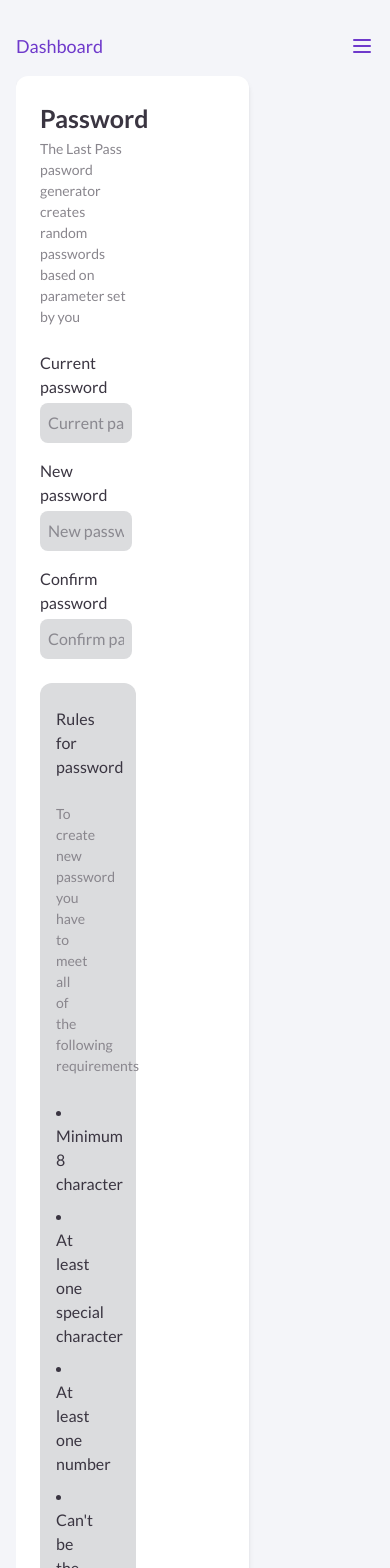
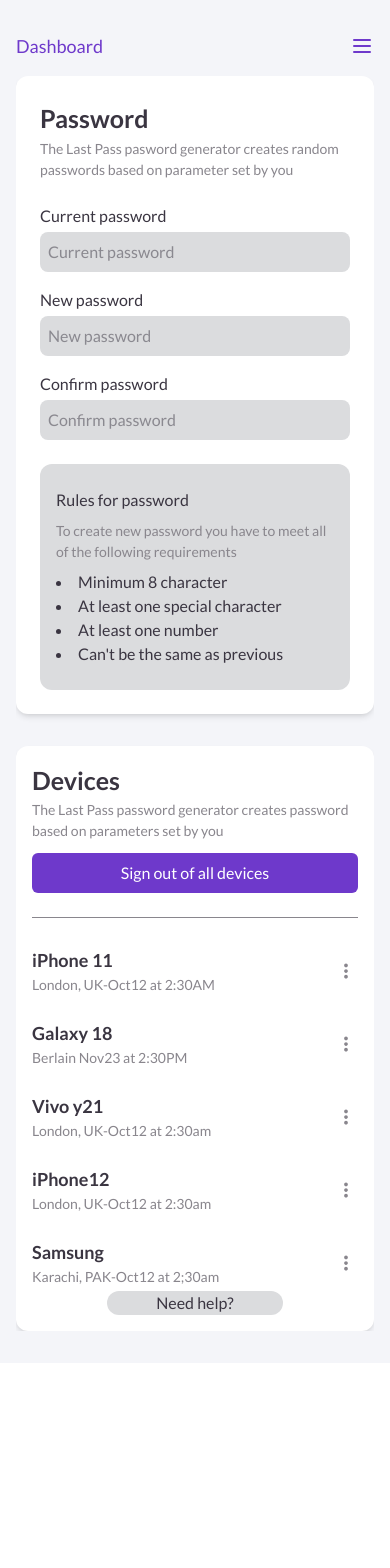
Before and after one commit to Favics-T/Admin-Dashboard, a React (Vite) app: page /pages/account/security in a window 390 px wide. Shown: the top 1568 px of the page. After the commit the page ends 1363 px from the top, so only its background shows below. Built offline with nearby package versions, Linux system fonts and the light colour scheme.

Commit message:
done with security page

```diff
--- /dev/null
+++ b/src/assets/icon.js
@@ -0,0 +1,12 @@
+import { FaSlack, FaTwitter, FaGithub } from "react-icons/fa";
+import { RiArrowDropDownLine, RiArrowDropUpLine } from "react-icons/ri";
+import { IoMdMore } from "react-icons/io";
+
+export const icons = {
+  FaSlack,
+  FaTwitter,
+  FaGithub,
+  RiArrowDropDownLine,
+  RiArrowDropUpLine,
+  IoMdMore
+};
--- /dev/null
+++ b/src/assets/svg/LogoIcon.jsx
@@ -0,0 +1,14 @@
+const LogoIcon = (props) => (
+  <svg
+    xmlns="http://www.w3.org/2000/svg"
+    width={24}
+    height={24}
+    fill="currentColor"
+    viewBox="0 0 24 24"
+    {...props}
+  >
+    <path d="M12 2L2 12h20L12 2z" />
+  </svg>
+);
+
+export default LogoIcon;
--- a/src/pages/Pages/Account/Security.jsx
+++ b/src/pages/Pages/Account/Security.jsx
@@ -1,6 +1,7 @@
 import React from 'react'
 import Input from '../../../components/Input'
 import Button from '../../../components/Button'
+import { icons } from '../../../assets/icon'
 
 const inputdetails =[
     {
@@ -22,33 +23,41 @@ const inputdetails =[
 
 const phones =[
     {
-
+        name:"iPhone 11",
+        event:"London, UK-Oct12 at 2:30AM"
     },
     {
-
+        name:"Galaxy 18",
+        event:"Berlain Nov23 at 2:30PM"
     },
     {
-
+         name:"Vivo y21",
+        event:"London, UK-Oct12 at 2:30am"
     },
     {
-
+         name:"iPhone12",
+        event:"London, UK-Oct12 at 2:30am"
     },
+    {
+        name:"Samsung",
+        event:"Karachi, PAK-Oct12 at 2;30am"
+    }
 ]
-
+const {  IoMdMore } = icons;
 const Security = () => {
   return (
     <div className='w-full'>
       <div className='flex md:flex-row gap-8 flex-col'>
         {/* left div */}
-        <div className='bg-white flex flex-col gap-6 w-[65%] p-6 rounded-xl shadow-md ' >
+        <div className='bg-white flex flex-col gap-6 md:w-[65%] p-6 rounded-xl shadow-md ' >
             {/* subheader */}
-            <div  className='w-1/2 flex flex-col'>
+            <div  className='md:w-1/2 flex flex-col'>
                 <h1 className='subHeader'>Password</h1>
                 <p className='mini'>The Last Pass pasword generator creates random passwords based on parameter set by you</p>
             </div>
 
             {/* password */}
-            <div className='w-1/2 gap-4 flex flex-col'>
+            <div className='md:w-1/2 gap-4 flex flex-col'>
                 {
                     inputdetails.map(({label,placeholder})=>(
                         <Input label={label} placeholder={placeholder} />
@@ -56,13 +65,13 @@ const Security = () => {
                 }
             </div>
 
-            <div className='w-1/2 pl-4 pr-20 py-6 rounded-xl flex flex-col gap-6 bg-[#dbdcde]'>
+            <div className='md:w-1/2 w-full md:pl-4 md:pr-20 px-4 py-6 rounded-xl flex flex-col gap-2 md:gap-6 bg-[#dbdcde]'>
             <h1 className='darkAsh font-medium '>Rules for password</h1>
 
-            <p className='mini'>To create new password you have to meet all of the following requirements</p>
+            <p className='mini  '>To create new password you have to meet all of the following requirements</p>
 
             {/* rules */}
-            <div className='flex flex-col gap-2'>
+            <div className='flex flex-col md:gap-2'>
                 <li>Minimum 8 character</li>
                 <li>At least one special character</li>
                 <li>At least one number</li>
@@ -84,6 +93,24 @@ const Security = () => {
 
                </div>
 
+               {/* devices signed in section3 */}
+               <div className='flex py-4 flex-col gap-6'>
+                {
+                    phones.map(({name,event})=>(
+                        <div className='flex justify-between items-center'>
+                            <div>
+                                <h1 className='text-lg font-bold'>{name}</h1>
+                                <p className='mini'>{event}</p>
+                            </div>
+
+                            <IoMdMore className='brightAsh text-2xl' />
+
+
+                        </div>
+                    ))
+                }
+               </div>
+
                     <div className='flex justify-center'>
                         <button className='darkAsh text-center absolute w-44  bottom-4 rounded-xl bg-[#dbdcde]'>Need help?</button>
                     </div>
```
